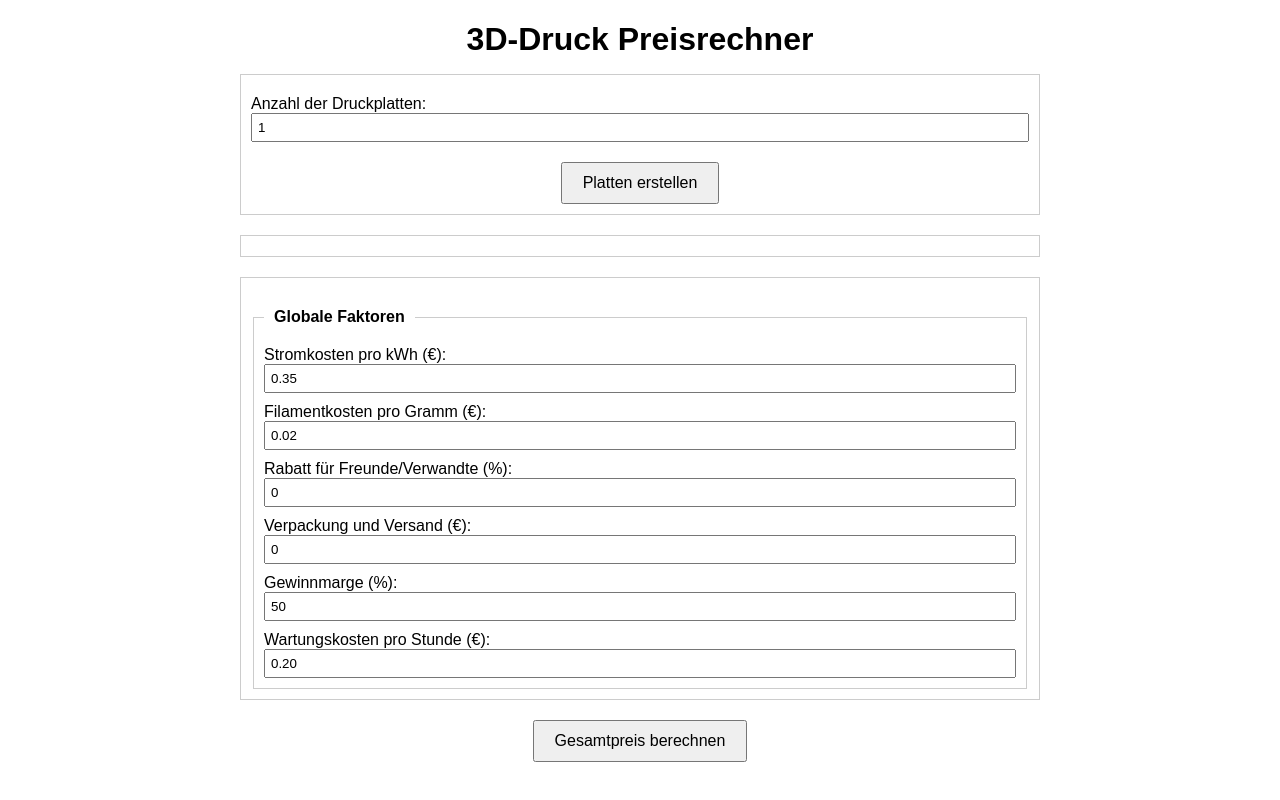
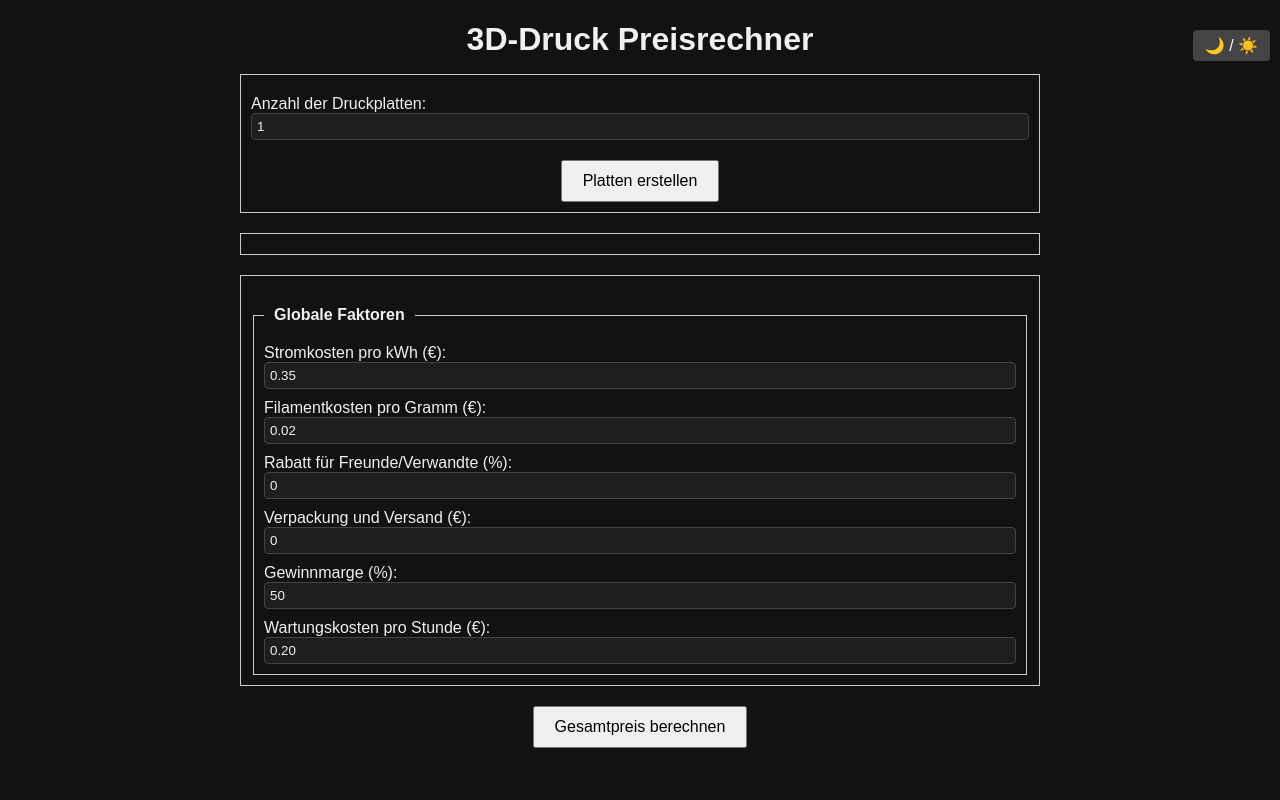
Before and after one commit to ra5on/3d-druck-rechner, a plain HTML site: page www/index.html in a window 1280 px wide. Drawn offline with Linux system fonts and the light colour scheme.

Commit message:
Update index.html

```diff
--- a/www/index.html
+++ b/www/index.html
@@ -11,34 +11,45 @@
       max-width: 800px;
       margin-left: auto;
       margin-right: auto;
+      transition: background-color 0.3s, color 0.3s;
     }
+
     h1 {
       text-align: center;
       margin-bottom: 1rem;
     }
+
     form {
       margin-bottom: 20px;
       padding: 10px;
       border: 1px solid #ccc;
     }
+
     fieldset {
       margin-top: 20px;
       padding: 10px;
       border: 1px solid #ccc;
     }
+
     legend {
       font-weight: bold;
       padding: 0 10px;
     }
+
     label {
       display: block;
       margin-top: 10px;
     }
+
     input[type="number"] {
       width: 100%;
       padding: 5px;
       box-sizing: border-box;
+      border: 1px solid #ccc;
+      border-radius: 4px;
+      transition: background-color 0.3s, color 0.3s;
     }
+
     button {
       margin-top: 20px;
       padding: 10px 20px;
@@ -48,6 +59,7 @@
       margin-right: auto;
       cursor: pointer;
     }
+
     #result {
       margin-top: 20px;
       font-weight: bold;
@@ -55,22 +67,57 @@
       text-align: center;
       white-space: pre-line;
     }
+
+    .dark-mode {
+      background-color: #121212;
+      color: #f0f0f0;
+    }
+
+    .light-mode {
+      background-color: #ffffff;
+      color: #000000;
+    }
+
+    .theme-toggle {
+      position: fixed;
+      top: 10px;
+      right: 10px;
+      padding: 6px 12px;
+      cursor: pointer;
+      border: none;
+      background: #444;
+      color: white;
+      border-radius: 4px;
+      z-index: 1000;
+    }
+
+    .dark-mode input[type="number"] {
+      background-color: #1e1e1e;
+      color: #f0f0f0;
+      border: 1px solid #444;
+    }
+
+    .light-mode input[type="number"] {
+      background-color: #ffffff;
+      color: #000000;
+      border: 1px solid #ccc;
+    }
   </style>
 </head>
 <body>
+
+  <button class="theme-toggle" onclick="toggleTheme()">🌙 / ☀️</button>
+
   <h1>3D-Druck Preisrechner</h1>
 
-  <!-- Formular zur Auswahl der Anzahl Druckplatten -->
   <form id="setupForm">
     <label for="numPlates">Anzahl der Druckplatten:</label>
     <input type="number" id="numPlates" name="numPlates" value="1" min="1" />
     <button type="button" id="createPlatesBtn">Platten erstellen</button>
   </form>
 
-  <!-- Hier werden dynamisch die Felder für jede Druckplatte eingefügt -->
   <form id="platesForm"></form>
 
-  <!-- Globale Faktoren -->
   <form id="globalForm">
     <fieldset>
       <legend>Globale Faktoren</legend>
@@ -95,17 +142,32 @@
     </fieldset>
   </form>
 
-  <!-- Button zur Gesamtberechnung -->
   <button type="button" id="calcBtn">Gesamtpreis berechnen</button>
 
-  <!-- Ergebnisanzeige -->
   <div id="result"></div>
 
   <script>
-    // Dynamische Felder pro Druckplatte erstellen
+    function toggleTheme() {
+      const body = document.body;
+      if (body.classList.contains('dark-mode')) {
+        body.classList.remove('dark-mode');
+        body.classList.add('light-mode');
+        localStorage.setItem('theme', 'light');
+      } else {
+        body.classList.remove('light-mode');
+        body.classList.add('dark-mode');
+        localStorage.setItem('theme', 'dark');
+      }
+    }
+
+    window.onload = function () {
+      const savedTheme = localStorage.getItem('theme') || 'dark';
+      document.body.classList.add(savedTheme + '-mode');
+    };
+
     document.getElementById("createPlatesBtn").addEventListener("click", function () {
       const platesForm = document.getElementById("platesForm");
-      platesForm.innerHTML = ""; // Vorherige Felder löschen
+      platesForm.innerHTML = "";
 
       const numPlates = parseInt(document.getElementById("numPlates").value, 10);
       if (isNaN(numPlates) || numPlates < 1) {
@@ -128,7 +190,7 @@
           <input type="number" id="filament${i}" name="filament${i}" value="0" min="0" />
 
           <label for="farbwechsel${i}">Anzahl der Farbwechsel:</label>
-          <input type="number" id="farbwechsel${i}" name="farbwechsel${i}" value="0" min="0" />
+          <input type="number" id="farbwechsel${i}" name="farbwechsel${i}" value="3" min="0" />
 
           <label for="abfallFarbwechsel${i}">Abfall pro Farbwechsel (Gramm):</label>
           <input type="number" id="abfallFarbwechsel${i}" name="abfallFarbwechsel${i}" value="0" min="0" />
@@ -137,7 +199,6 @@
       }
     });
 
-    // Berechnung durchführen
     document.getElementById("calcBtn").addEventListener("click", function () {
       const numPlates = parseInt(document.getElementById("numPlates").value, 10);
       if (isNaN(numPlates) || numPlates < 1) {
@@ -146,9 +207,8 @@
       }
 
       let totalMinutes = 0;
-      let totalFilament = 0; // inklusive Abfall
+      let totalFilament = 0;
 
-      // Daten pro Platte auslesen und summieren
       for (let i = 1; i <= numPlates; i++) {
         const hours = parseFloat(document.getElementById("druckzeitStunden" + i).value) || 0;
         const minutes = parseFloat(document.getElementById("druckzeitMin_" + i).value) || 0;
@@ -158,12 +218,9 @@
 
         const minutesPlate = (hours * 60) + minutes;
         totalMinutes += minutesPlate;
-
-        // Gesamtfilament = normaler Verbrauch + Abfall aus Farbwechseln
         totalFilament += filamentUsed + (farbwechsel * abfallProFarbwechsel);
       }
 
-      // Globale Faktoren einlesen
       const stromkostenKwh = parseFloat(document.getElementById("stromkostenKwh").value) || 0;
       const filamentCost = parseFloat(document.getElementById("filamentCost").value) || 0;
       const rabattFreunde = parseFloat(document.getElementById("rabattFreunde").value) || 0;
@@ -171,31 +228,15 @@
       const gewinnmarge = parseFloat(document.getElementById("gewinnmarge").value) || 0;
       const wartungskosten = parseFloat(document.getElementById("wartungskosten").value) || 0;
 
-      // Gesamtdruckzeit in Stunden
       const totalHours = totalMinutes / 60;
-
-      // Stromkosten (vereinfacht: 1 Stunde = 1 kWh)
       let stromGesamt = totalHours * stromkostenKwh;
-
-      // Filamentkosten
       let filamentGesamt = totalFilament * filamentCost;
-
-      // Zwischensumme vor Rabatt
       let gesamtVorRabatt = stromGesamt + filamentGesamt;
-
-      // Rabatt anwenden
       let gesamtNachRabatt = gesamtVorRabatt * (1 - (rabattFreunde / 100));
-
-      // Wartungskosten berechnen (pro Stunde)
       let wartungGesamt = totalHours * wartungskosten;
-
-      // Kosten vor Marge (inkl. Versand & Wartung)
       let kostenOhneMarge = gesamtNachRabatt + verpackungVersand + wartungGesamt;
-
-      // Gewinnmarge anwenden
       let finalPreis = kostenOhneMarge * (1 + (gewinnmarge / 100));
 
-      // Ergebnis anzeigen
       const resultText =
         "Gesamt-Druckzeit: " + totalHours.toFixed(2) + " Stunden\n" +
         "Gesamter Filamentverbrauch (inkl. Abfall): " + totalFilament.toFixed(2) + " g\n\n" +
```
